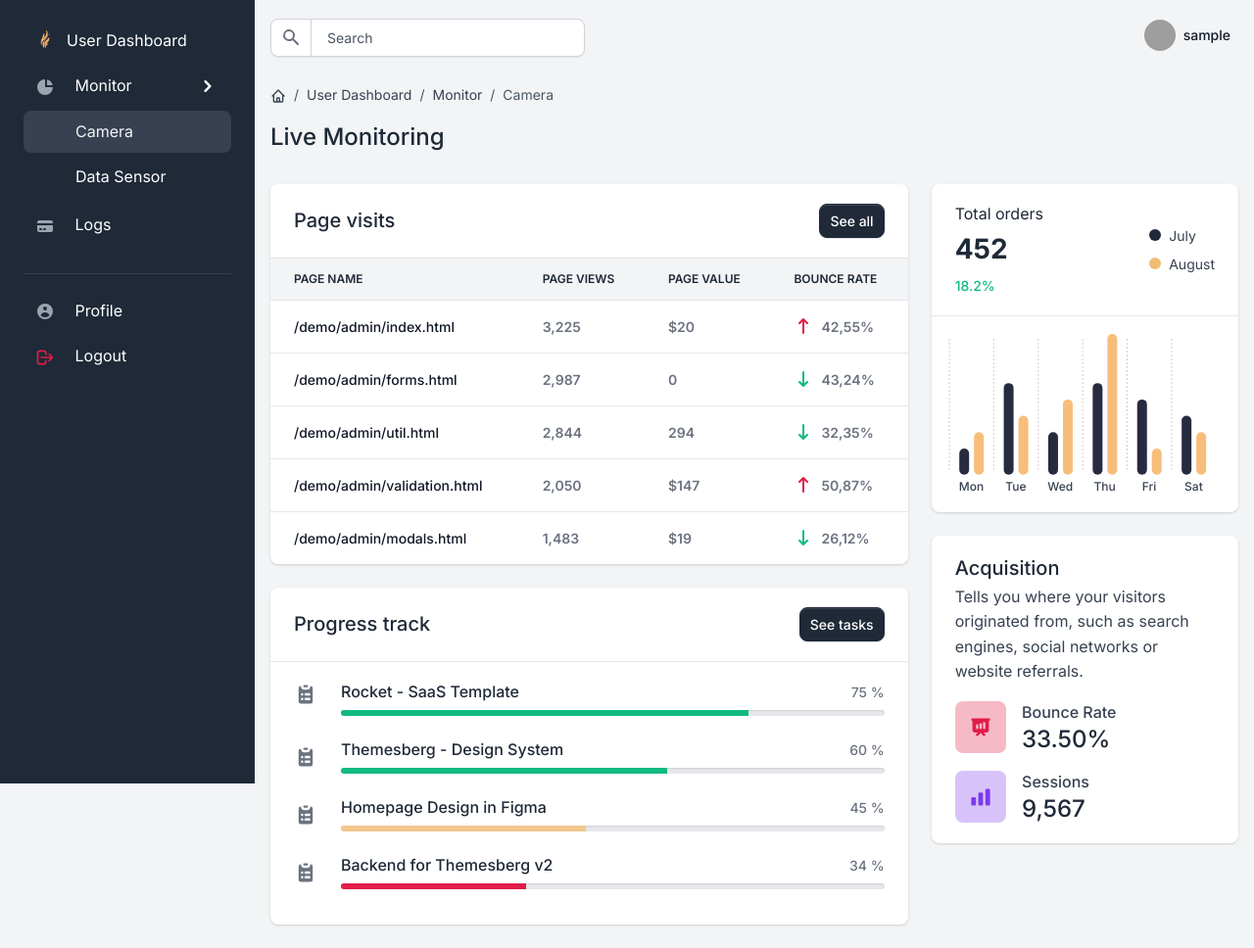
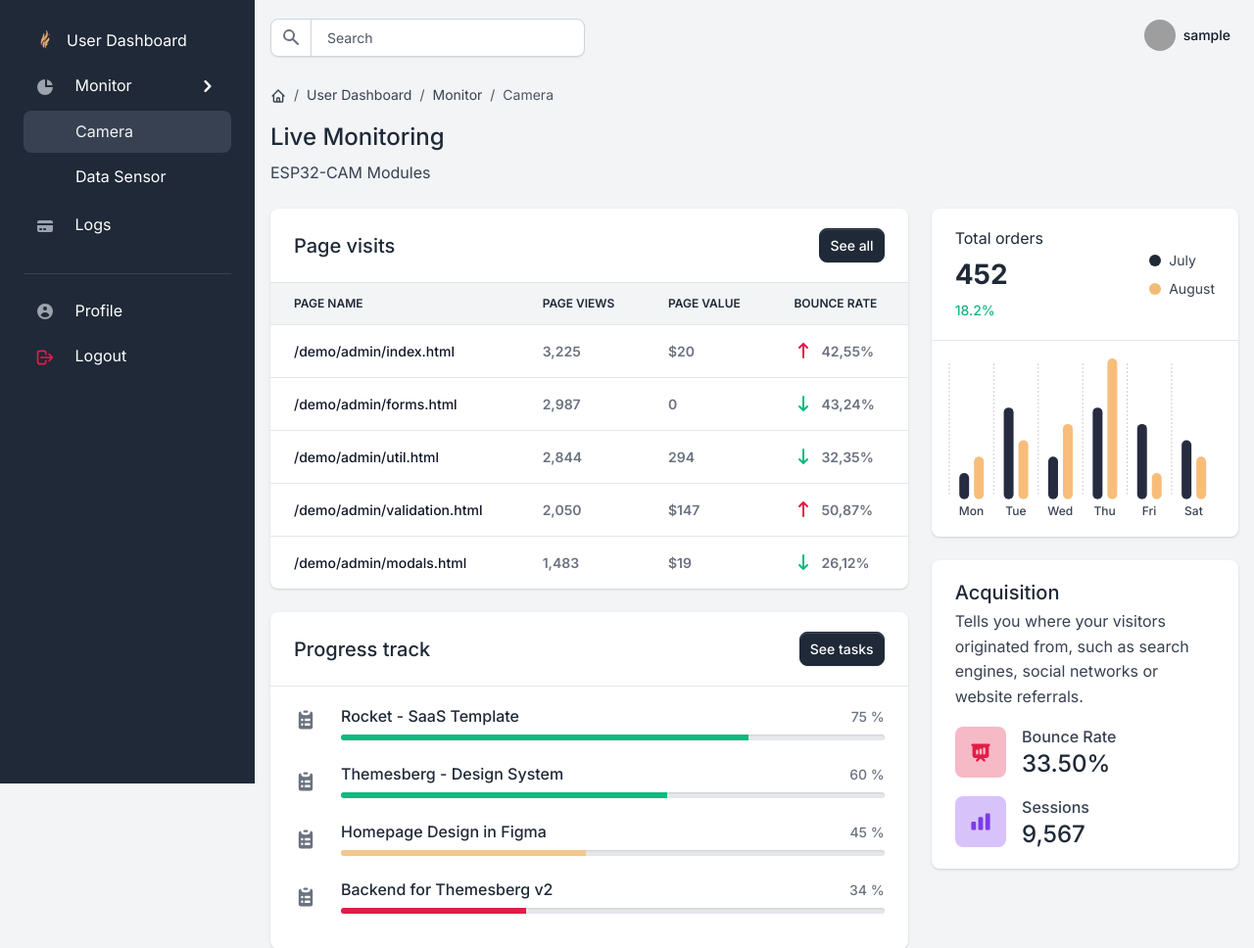
Before and after one commit to shafaauuu/CAPSTONE_FLASK, a Flask app: page /dashboard in a window 1280 px wide. Shown: the top 968 px of the page at 98% size. Run offline with Flask 3, Linux system fonts and the light colour scheme; the visitor is signed in with stand-in values (Sample User, id 1); data comes from the database, SQL or seed files in the repository; parts of the project's set-up code (start-up, migrations or seed data) failed here and were passed over; some libraries are stand-ins or nearby versions; grey boxes are pictures that could not be loaded.

Commit message:
Initial Commit

```diff
--- a/templates/home/dashboard.html
+++ b/templates/home/dashboard.html
@@ -21,6 +21,7 @@
         </nav>
         <div class="mb-3 mb-lg-0">
             <h1 class="h4">Live Monitoring</h1>
+            <p class="mb-0">ESP32-CAM Modules</p>
         </div>
     </div>
     <div class="row">
```
